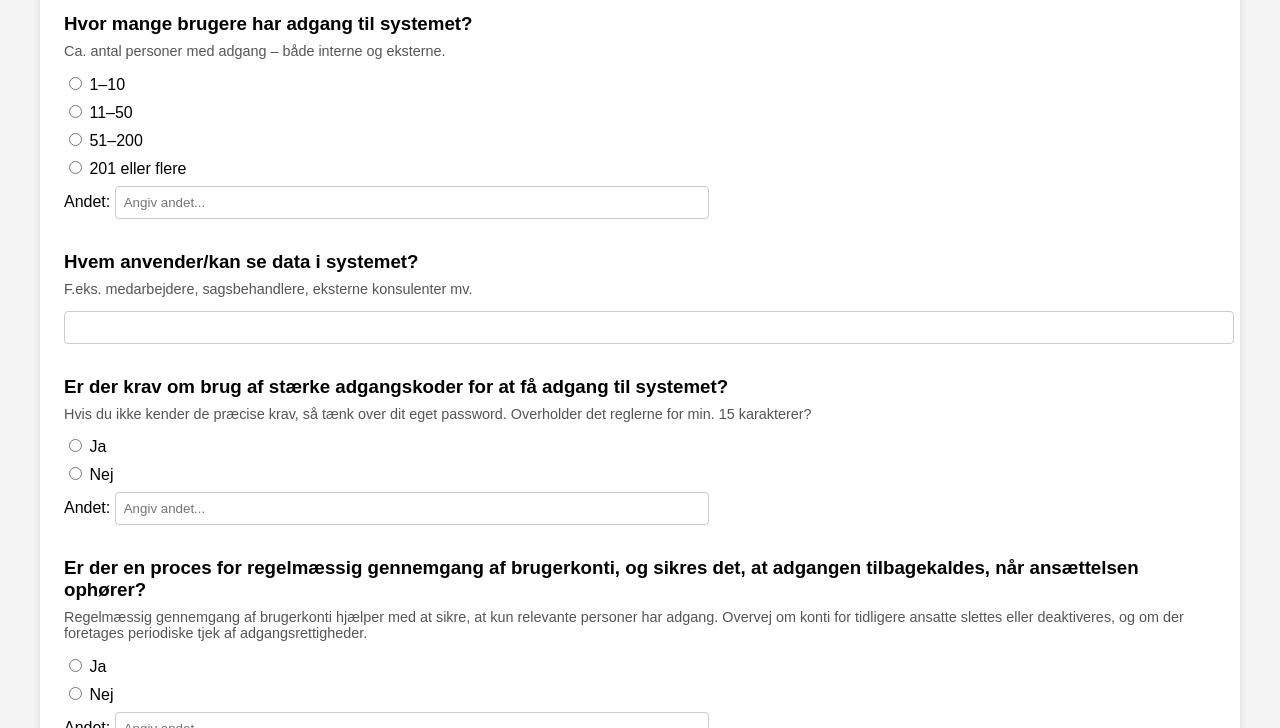
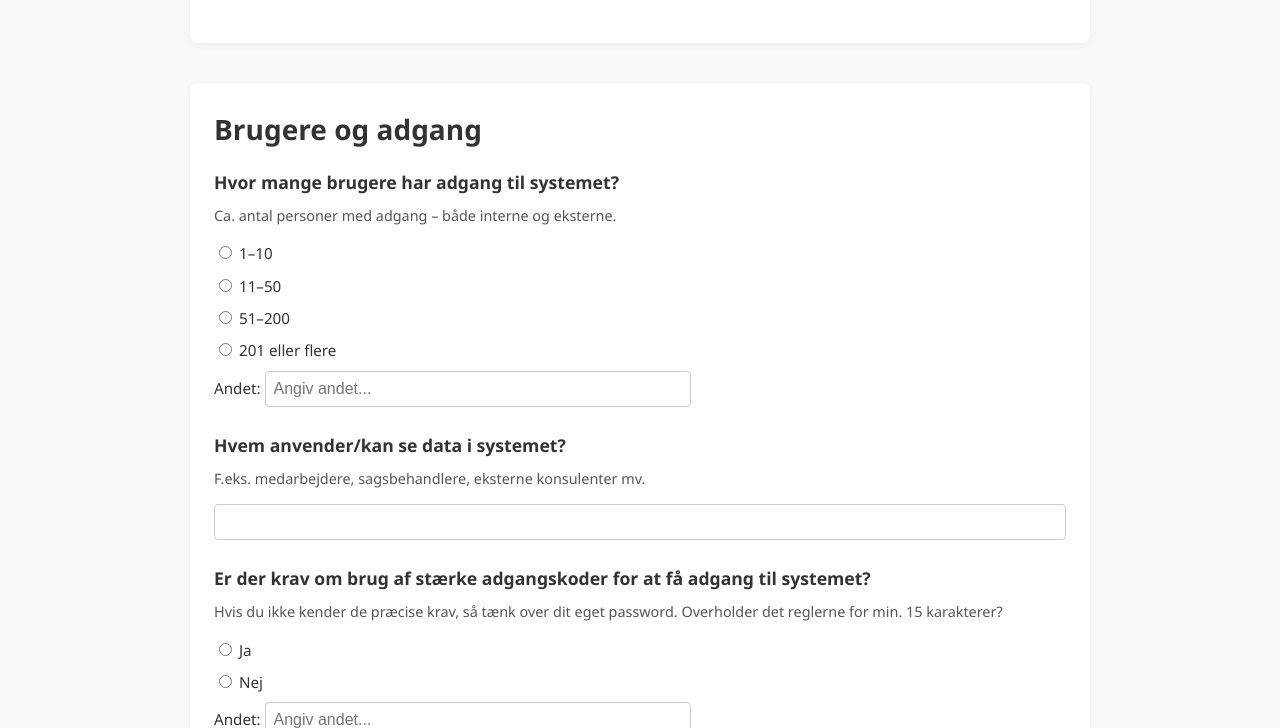
Before and after one commit to Bloom9900/risikovurdering, a plain HTML site: page index.html in a window 1280 px wide. Shown: the part 2072-2800 px from the top of the page. Drawn offline with Linux system fonts and the light colour scheme.

Commit message:
Improve form layout and styling

```diff
--- a/index.html
+++ b/index.html
@@ -9,6 +9,7 @@
 </head>
 
 <body>
+  <div class="container">
   <h1>Risikovurdering af IT-system</h1>
   <p style="max-width: 800px; margin-bottom: 2rem;">
     Denne formular hjælper dig med at vurdere risici i forbindelse med brugen af et IT-system.
@@ -429,6 +430,7 @@
     <button type="button" class="mail-button" onclick="downloadAnswers()">Download svar</button>
   </form>
   <script src="script.js"></script>
+  </div>
 </body>
 
 </html>
--- a/styles.css
+++ b/styles.css
@@ -1,35 +1,47 @@
+    * {
+      box-sizing: border-box;
+    }
+
     body {
-      font-family: Arial, sans-serif;
-      background-color: #f4f4f4;
+      font-family: "Segoe UI", Tahoma, sans-serif;
+      background-color: #f7f9fc;
+      color: #333;
+      line-height: 1.6;
       padding: 2rem;
     }
 
+    .container {
+      max-width: 900px;
+      margin: 0 auto;
+    }
+
     .section {
-      margin-bottom: 3rem;
-      background: white;
+      margin-bottom: 2.5rem;
+      background: #fff;
       padding: 1.5rem;
       border-radius: 8px;
-      box-shadow: 0 2px 6px rgba(0, 0, 0, 0.1);
+      box-shadow: 0 2px 8px rgba(0, 0, 0, 0.05);
     }
 
     .section-title {
-      font-size: 3rem;
-      font-weight: bold;
+      font-size: 1.75rem;
+      font-weight: 600;
       margin-bottom: 1rem;
     }
 
     .question {
-      margin-bottom: 2rem;
+      margin-bottom: 1.5rem;
     }
 
     .question h3 {
+      font-size: 1.1rem;
       margin: 0 0 0.5rem;
     }
 
     .question p {
       font-size: 0.9rem;
       color: #555;
-      margin-top: 0;
+      margin-top: 0.25rem;
     }
 
     input[type="text"],
@@ -38,22 +50,25 @@
       padding: 0.5rem;
       border: 1px solid #ccc;
       border-radius: 4px;
+      font-size: 1rem;
     }
 
     label {
       display: block;
       margin-top: 0.5rem;
+      font-size: 0.95rem;
     }
 
     .mail-button {
-      background-color: #007BFF;
-      color: white;
+      background-color: #007bff;
+      color: #fff;
       padding: 0.75rem 1.5rem;
       font-size: 1rem;
       border: none;
-      border-radius: 5px;
+      border-radius: 4px;
       cursor: pointer;
       margin-top: 1rem;
+      transition: background-color 0.2s;
     }
 
     .mail-button:hover {
```
